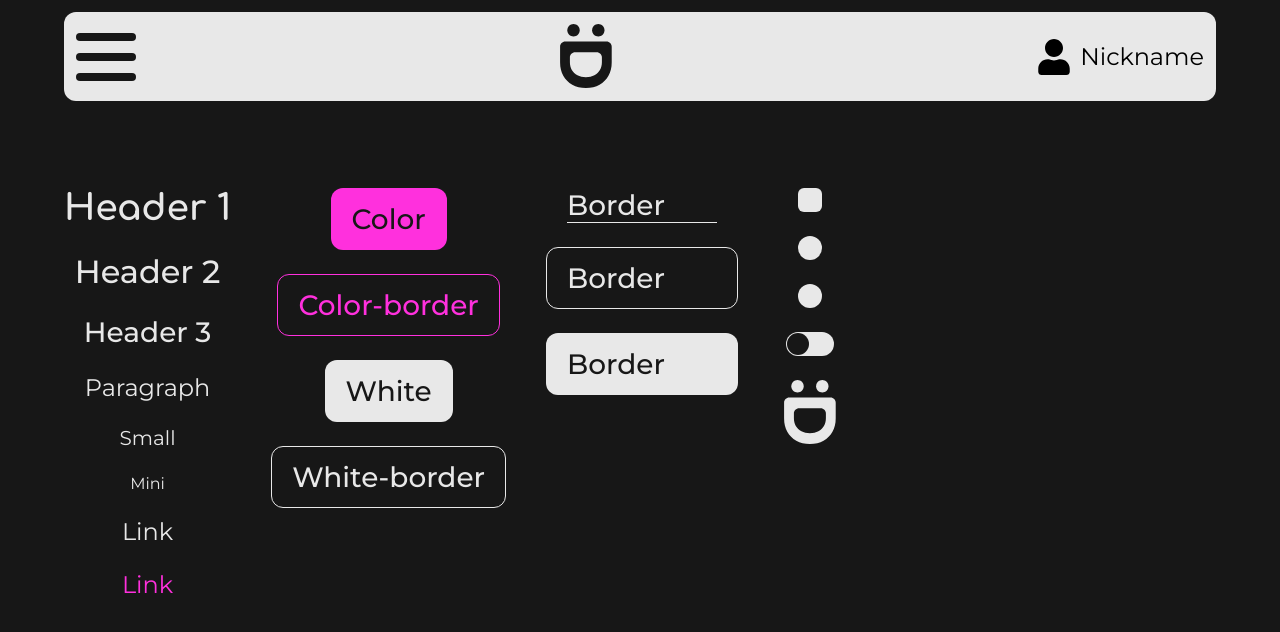
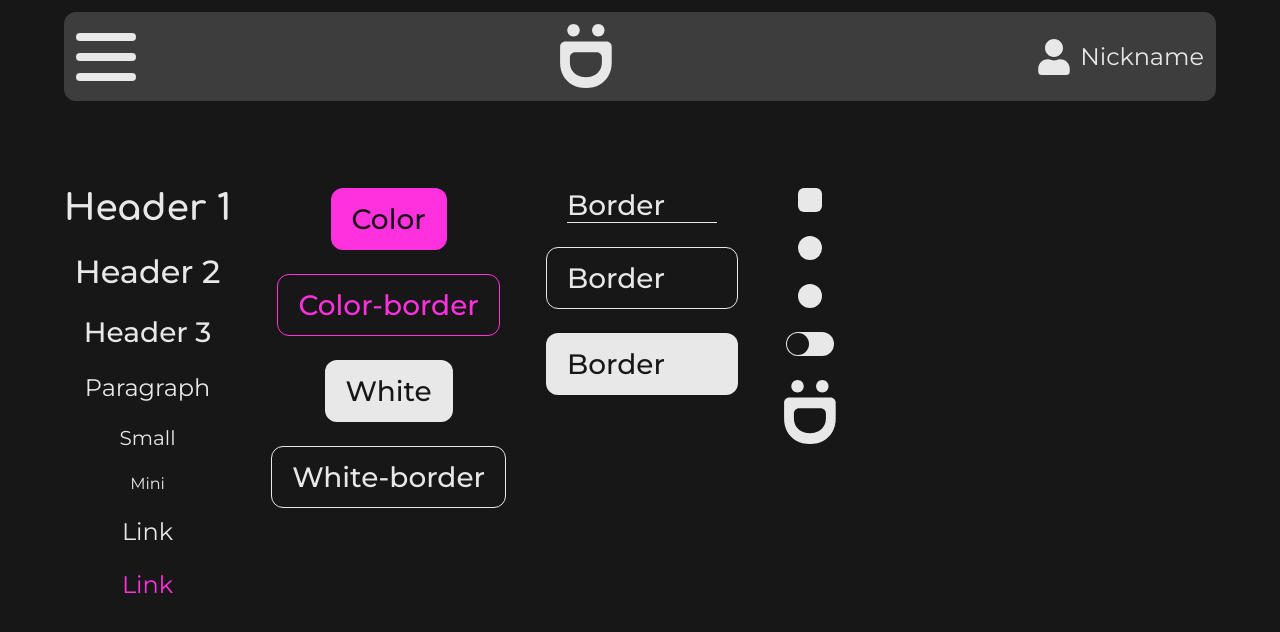
Before and after one commit to Vyakulin/XAX, a Next.js app: page /test in a window 1280 px wide. Shown: the top 632 px of the page. Built offline with nearby package versions, Linux system fonts and the light colour scheme.

Commit message:
fix colors

```diff
--- a/src/ui/styles/elements.scss
+++ b/src/ui/styles/elements.scss
@@ -305,7 +305,6 @@ $border: 1.5px;
 
 // logo
 .logo {
-    transition: all .4s $transition;
     path {
         fill: currentColor;
     }
--- a/src/ui/styles/global.scss
+++ b/src/ui/styles/global.scss
@@ -31,7 +31,7 @@ header {
 }
 .header-wrapper {
     display: flex;
-    background-color: $white;
+    background-color: $black-hover;
     padding: 12px;
     box-sizing: border-box;
     border-radius: $radius;
@@ -41,10 +41,11 @@ header {
     margin-left: auto;
     margin-right: auto;
     .logo {
+        transition: all .4s $transition;
         cursor: pointer;
-        color: $black;
+        color: $white;
         &:hover {
-            color: $black-hover;
+            color: $white-hover;
         }
     }
 }
@@ -52,6 +53,7 @@ header {
     display: flex;
     align-items: center;
     gap: 8px;
+    color: $white;
     svg {
         width: 36px;
         height: 36px;
@@ -65,13 +67,13 @@ header {
     cursor: pointer;
     &:hover {
         .burger-rect {
-            background-color: $black-hover;
+            background-color: $white-hover;
         }
     }
 }
 .burger-rect {
     transition: all .4s $transition;
-    background-color: $black;
+    background-color: $white;
     width: 60px;
     height: 8px;
     border-radius: $radius;
@@ -81,7 +83,7 @@ header {
     position: absolute;
     transition: all .4s $transition;
     transform: translateY(-135px);
-    background-color: $white;
+    background-color: $black-hover;
     flex-direction: column;
     gap: 12px;
     opacity: 1;
@@ -98,7 +100,7 @@ header {
     opacity: 1;
 }
 .nav-item {
-    color: $black;
+    color: $white;
     cursor: pointer;
     transition: all .4s $transition;
     &:hover {
```
